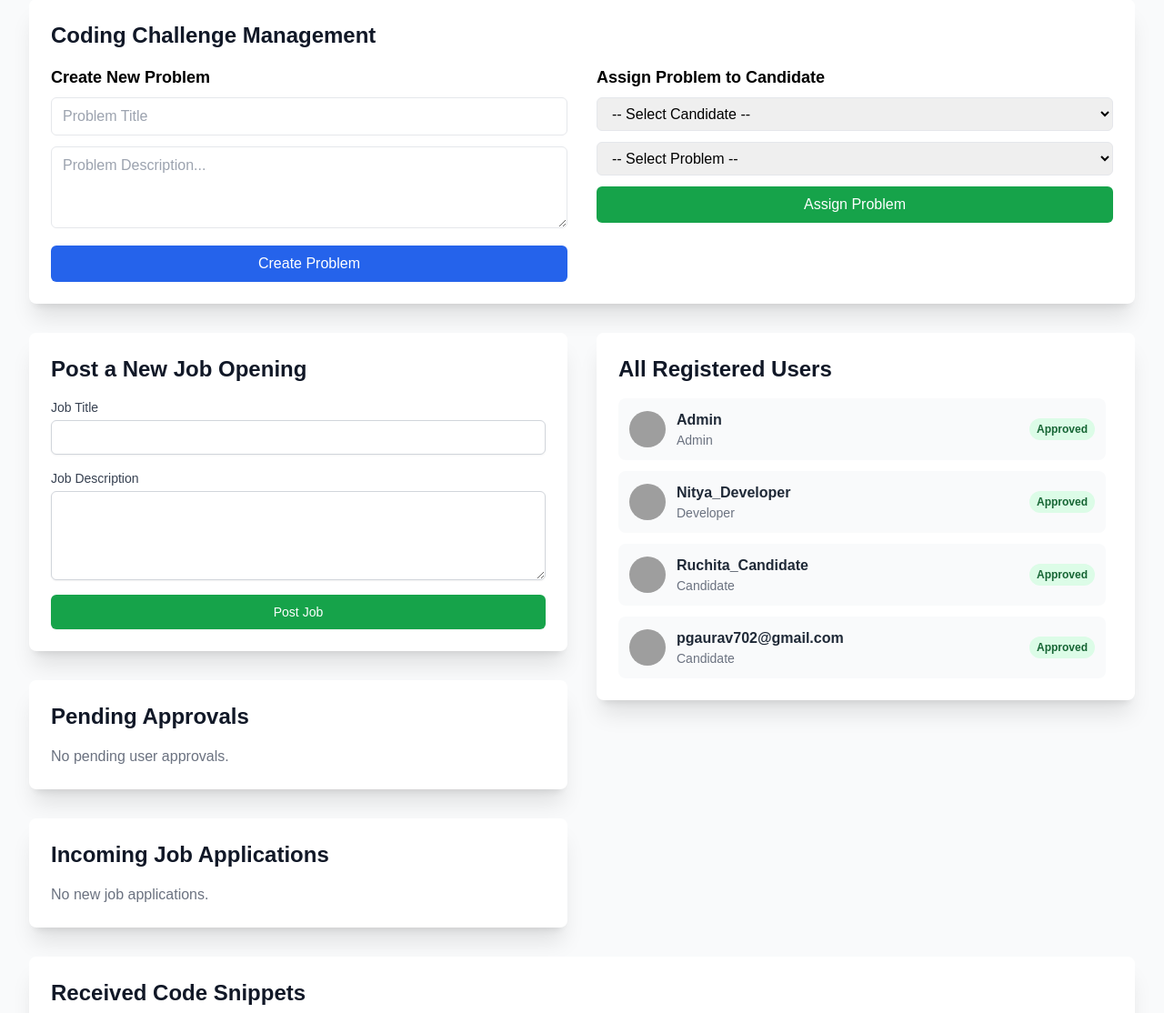
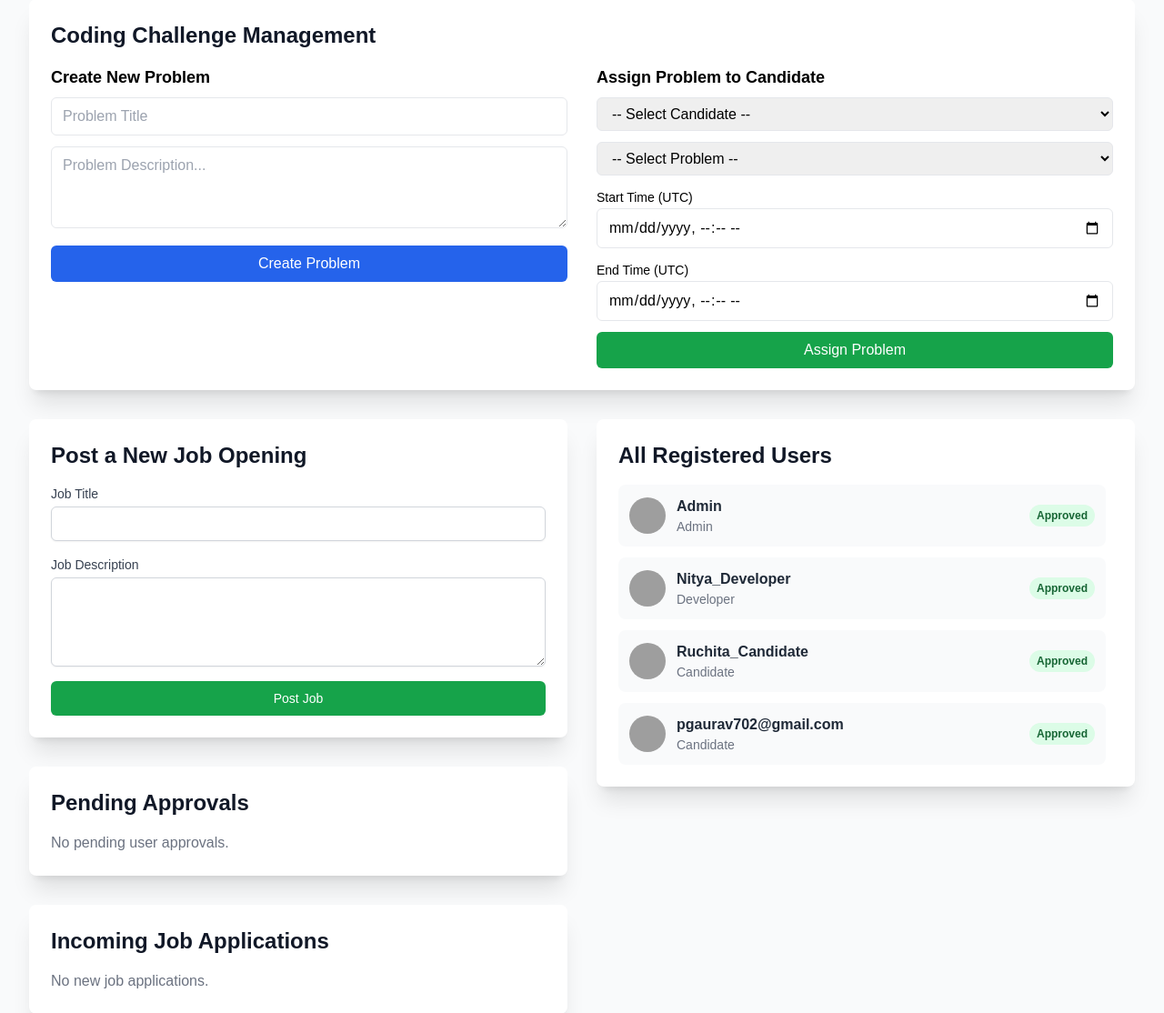
Before and after one commit to angrygabbar/CodeRangers, a Flask app: page /admin in a window 1280 px wide. Shown: the part 157-1271 px from the top of the page at 91% size. Run offline with Flask 3, Linux system fonts and the light colour scheme; a user stored in the database is signed in; some libraries are stand-ins or nearby versions; grey boxes are pictures that could not be loaded.

Commit message:
code test rule

```diff
--- a/app.py
+++ b/app.py
@@ -6,6 +6,7 @@ from functools import wraps
 import requests
 import time
 import os
+from datetime import datetime
 
 app = Flask(__name__)
 app.config['SECRET_KEY'] = 'a_very_secret_key_that_should_be_changed'
@@ -90,16 +91,13 @@ def dashboard():
     elif current_user.role == 'developer': return redirect(url_for('developer_dashboard'))
     else: return redirect(url_for('candidate_dashboard'))
 
-# --- NEW: Dedicated Messages Page ---
 @app.route('/messages')
 @login_required
 def messages():
-    # Logic to determine who the current user can message
     if current_user.role == 'candidate':
         messageable_users = User.query.filter(User.role.in_(['admin', 'developer'])).all()
-    else: # Admin and Developer can message anyone except themselves
+    else:
         messageable_users = User.query.filter(User.id != current_user.id).all()
-
     return render_template('messages.html', messageable_users=messageable_users)
 
 @app.route('/admin')
@@ -157,8 +155,23 @@ def candidate_dashboard():
 @login_required
 @role_required('candidate')
 def code_test():
+    now = datetime.utcnow()
+
+    if not current_user.assigned_problem:
+        message = "No test has been assigned to you yet."
+        return render_template('test_locked.html', message=message)
+
+    if current_user.test_start_time and now < current_user.test_start_time:
+        message = f"Your test has been assigned but is not yet active. It will be available starting {current_user.test_start_time.strftime('%b %d, %Y at %I:%M %p')} UTC."
+        return render_template('test_locked.html', message=message)
+
+    if current_user.test_end_time and now > current_user.test_end_time:
+        message = f"The deadline for your assigned test has passed. The test was available until {current_user.test_end_time.strftime('%b %d, %Y at %I:%M %p')} UTC."
+        return render_template('test_locked.html', message=message)
+
     messageable_users = User.query.filter(User.role.in_(['admin', 'developer'])).all()
     return render_template('code_test.html', messageable_users=messageable_users)
+
 
 # (All other existing routes remain the same)
 # ...
@@ -183,7 +196,6 @@ def send_message():
         db.session.add(msg)
         db.session.commit()
         flash('Message sent!', 'success')
-    # Redirect back to the messages page after sending
     return redirect(url_for('messages'))
 @app.route('/share_code', methods=['POST'])
 @login_required
@@ -298,20 +310,36 @@ def create_problem():
         db.session.commit()
         flash('New problem statement created.', 'success')
     return redirect(request.referrer)
+
 @app.route('/assign_problem', methods=['POST'])
 @login_required
 @role_required(['admin', 'developer'])
 def assign_problem():
     candidate_id = request.form.get('candidate_id')
     problem_id = request.form.get('problem_id')
+    start_time_str = request.form.get('start_time')
+    end_time_str = request.form.get('end_time')
+
     candidate = User.query.get(candidate_id)
-    if candidate and problem_id:
-        candidate.problem_statement_id = problem_id
-        db.session.commit()
-        flash(f'Problem assigned to {candidate.username}.', 'success')
-    else:
-        flash('Please select a candidate and a problem.', 'danger')
+    if not candidate or not problem_id or not start_time_str or not end_time_str:
+        flash('Please select a candidate, a problem, and set both start and end times.', 'danger')
+        return redirect(request.referrer)
+
+    try:
+        start_time = datetime.strptime(start_time_str, '%Y-%m-%dT%H:%M')
+        end_time = datetime.strptime(end_time_str, '%Y-%m-%dT%H:%M')
+    except ValueError:
+        flash('Invalid date/time format.', 'danger')
+        return redirect(request.referrer)
+
+    candidate.problem_statement_id = problem_id
+    candidate.test_start_time = start_time
+    candidate.test_end_time = end_time
+    db.session.commit()
+    flash(f'Problem assigned to {candidate.username}.', 'success')
+
     return redirect(request.referrer)
+
 
 @app.context_processor
 def inject_messages():
--- a/templates/admin_dashboard.html
+++ b/templates/admin_dashboard.html
@@ -32,6 +32,14 @@
                         <option value="{{ problem.id }}">{{ problem.title }}</option>
                     {% endfor %}
                 </select>
+                <div>
+                    <label class="text-sm font-medium dark:text-gray-300">Start Time (UTC)</label>
+                    <input type="datetime-local" name="start_time" required class="w-full px-3 py-2 border rounded-md dark:bg-gray-700 dark:border-gray-600 dark:text-white">
+                </div>
+                <div>
+                    <label class="text-sm font-medium dark:text-gray-300">End Time (UTC)</label>
+                    <input type="datetime-local" name="end_time" required class="w-full px-3 py-2 border rounded-md dark:bg-gray-700 dark:border-gray-600 dark:text-white">
+                </div>
                 <button type="submit" class="w-full py-2 px-4 rounded-md text-white bg-green-600 hover:bg-green-700">Assign Problem</button>
             </form>
         </div>
@@ -135,7 +143,6 @@
         </div>
     </div>
 </div>
-
 <!-- Received Code Snippets Section -->
 <div class="mt-8 bg-white dark:bg-gray-800/50 rounded-lg shadow-xl p-6 animate-dynamic" style="animation-delay: 0.5s;">
     <h2 class="text-2xl font-bold text-gray-900 dark:text-white mb-4">Received Code Snippets</h2>
```
Also changed, not shown: models.py (+3 -6 lines), templates/developer_dashboard.html (+40 -3 lines), templates/test_locked.html (added, +20 -0 lines), instance/devconnect.db.
